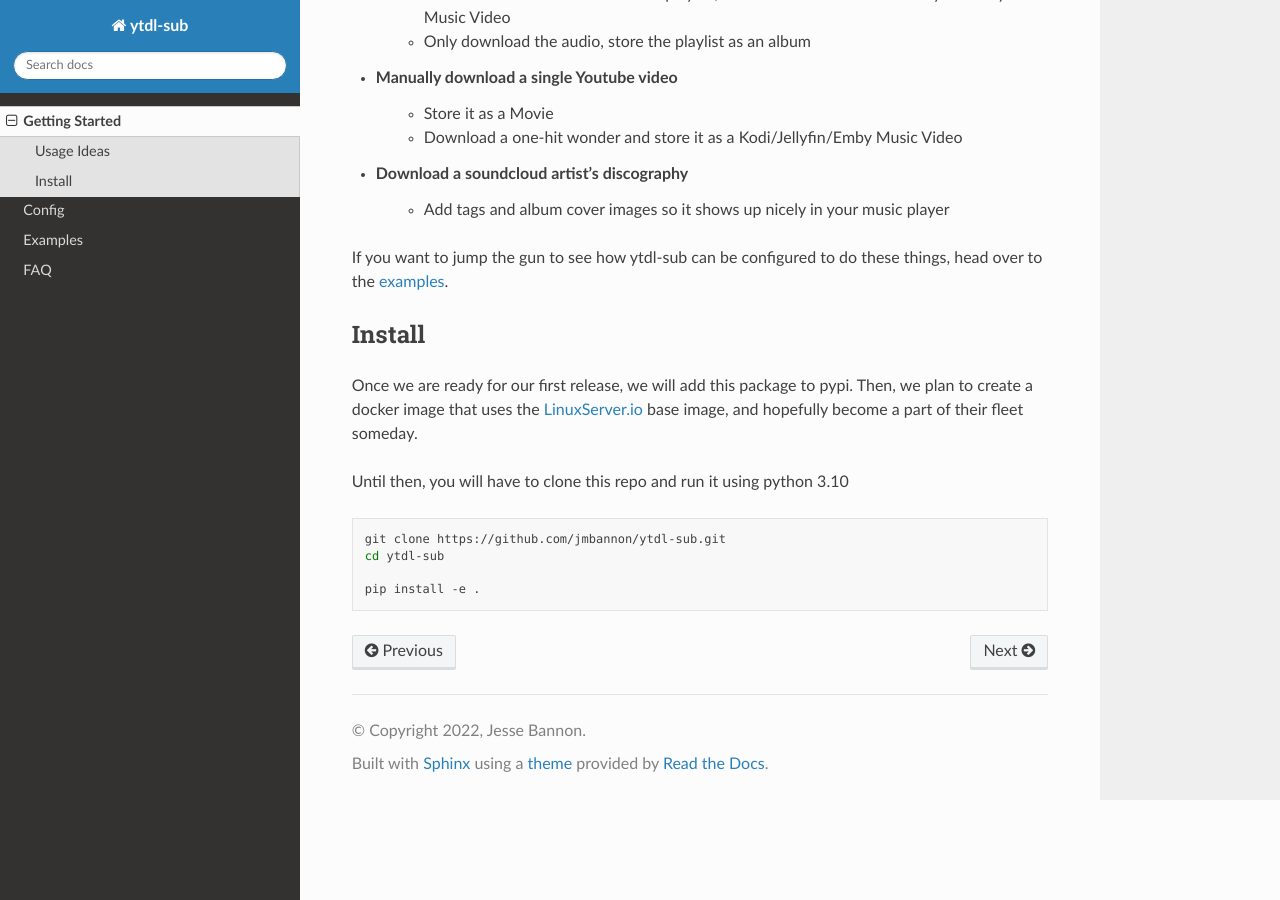
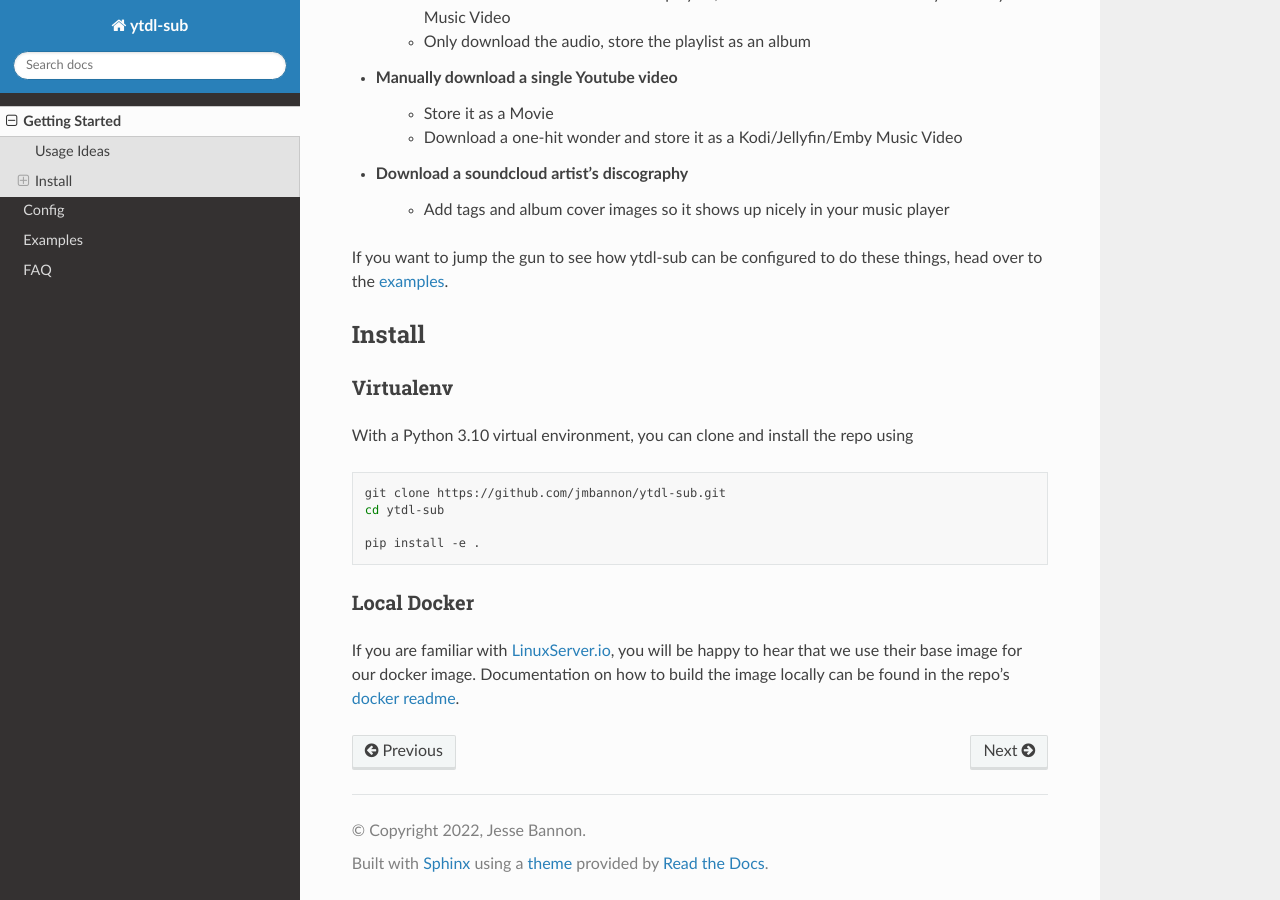
Before and after one commit to jmbannon/ytdl-sub, a Sphinx documentation site: the page built from docs/getting_started.rst, in a window 1280 px wide and 900 px high, scrolled down 931 px. Built offline with Sphinx 7.4.7 and the Read the Docs theme 2.0.0, drawn with Linux system fonts in a browser that asks for light colours.

Commit message:
update links

```diff
--- a/docs/getting_started.rst
+++ b/docs/getting_started.rst
@@ -41,16 +41,22 @@ If you want to jump the gun to see how ytdl-sub can be configured to do these th
 
 Install
 -------
-Once we are ready for our first release, we will add this package to pypi. Then,
-we plan to create a docker image that uses the
-`LinuxServer.io <https://www.linuxserver.io/>`_
-base image, and hopefully become a part of their fleet someday.
 
-Until then, you will have to clone this repo and run it using python 3.10
+Virtualenv
+__________
+With a Python 3.10 virtual environment, you can clone and install the repo using
 
-.. code-block:: Bash
+.. code-block:: shell
 
    git clone https://github.com/jmbannon/ytdl-sub.git
    cd ytdl-sub
 
    pip install -e .
+
+Local Docker
+____________
+If you are familiar with
+`LinuxServer.io <https://www.linuxserver.io/>`_,
+you will be happy to hear that we use their base image for our docker image.
+Documentation on how to build the image locally can be found in the repo's
+`docker readme <https://github.com/jmbannon/ytdl-sub/tree/master/docker#running-ytdl-sub-in-docker>`_.
```
Also changed, not shown: README.md (+1 -1 lines).
